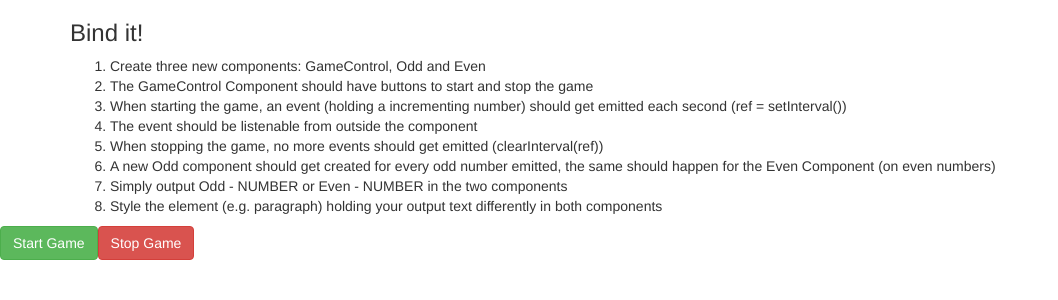
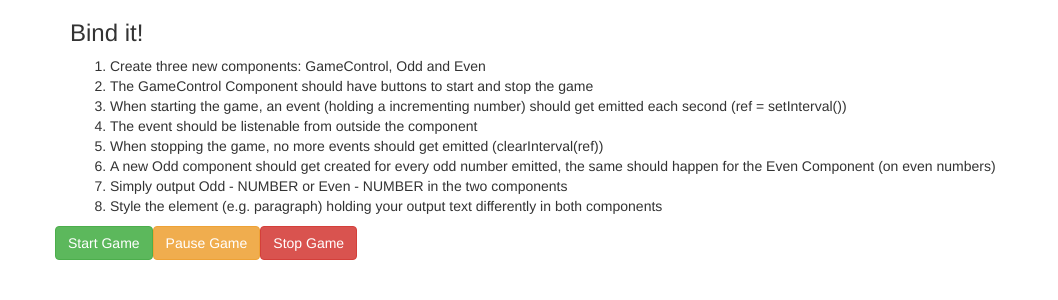
Before and after one commit to lex-attax/Angular5, an Angular app in the folder cpm-databinding-assignment-start/: page / in a window 1280 px wide. Shown: the top 300 px of the page, without its empty margins (0-1058 px from the left). Built offline with nearby package versions, Linux system fonts and the light colour scheme.

Commit message:
add pause game button

```diff
--- a/cpm-databinding-assignment-start/src/app/app.component.html
+++ b/cpm-databinding-assignment-start/src/app/app.component.html
@@ -13,11 +13,15 @@
         <li>Style the element (e.g. paragraph) holding your output text differently in both components</li>
       </ol>
     </div>
-  </div>
-</div>
-
-<div class="row">
+    <div class="row">
   <div class="col-xs-12">
     <app-game-control (intervalFired)="onIntervalFired($event)"></app-game-control>
   </div>
 </div>
+       <div class="row">
+  <div class="col-xs-12">
+    <app-odd *ngFor=""></app-odd>
+  </div>
+</div>
+  </div>
+</div>
--- a/cpm-databinding-assignment-start/src/app/app.component.ts
+++ b/cpm-databinding-assignment-start/src/app/app.component.ts
@@ -6,6 +6,8 @@ import { Component } from '@angular/core';
   styleUrls: ['./app.component.css']
 })
 export class AppComponent {
+  oddNumbers: number[] = [];
+
   onIntervalFired(firedNumber: number) {
     console.log(firedNumber);
   }
--- a/cpm-databinding-assignment-start/src/app/game-control/game-control.component.html
+++ b/cpm-databinding-assignment-start/src/app/game-control/game-control.component.html
@@ -1,2 +1,3 @@
 <button class="btn btn-success" (click)="onStartGame()">Start Game</button>
-<button class="btn btn-danger" (click)="onPauseGame()">Stop Game</button>
+<button class="btn btn-warning" (click)="onPauseGame()">Pause Game</button>
+<button class="btn btn-danger" (click)="onStopGame()">Stop Game</button>
--- a/cpm-databinding-assignment-start/src/app/game-control/game-control.component.ts
+++ b/cpm-databinding-assignment-start/src/app/game-control/game-control.component.ts
@@ -26,4 +26,9 @@ export class GameControlComponent implements OnInit {
     clearInterval(this.interval);
   }
 
+    onStopGame() {
+    clearInterval(this.interval);
+    this.lastNumber = 0;
+  }
+
 }
--- a/cpm-databinding-assignment-start/src/app/odd/odd.component.html
+++ b/cpm-databinding-assignment-start/src/app/odd/odd.component.html
@@ -1,3 +1 @@
-<p>
-  odd works!
-</p>
+<p>Odd - {{ number }}</p>
--- a/cpm-databinding-assignment-start/src/app/odd/odd.component.ts
+++ b/cpm-databinding-assignment-start/src/app/odd/odd.component.ts
@@ -1,4 +1,4 @@
-import { Component, OnInit } from '@angular/core';
+import { Component, OnInit, Input } from '@angular/core';
 
 @Component({
   selector: 'app-odd',
@@ -6,6 +6,7 @@ import { Component, OnInit } from '@angular/core';
   styleUrls: ['./odd.component.css']
 })
 export class OddComponent implements OnInit {
+  @Input() number: number;
 
   constructor() { }
 
```
